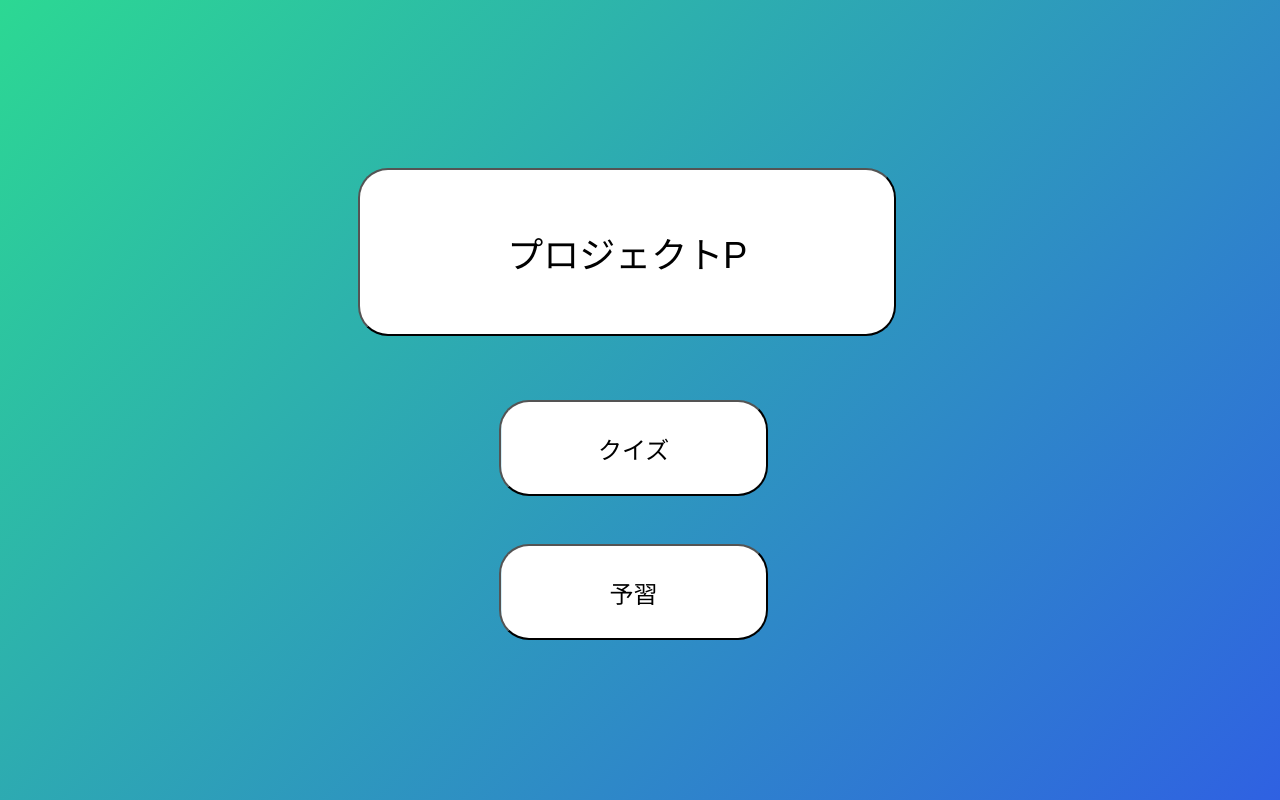
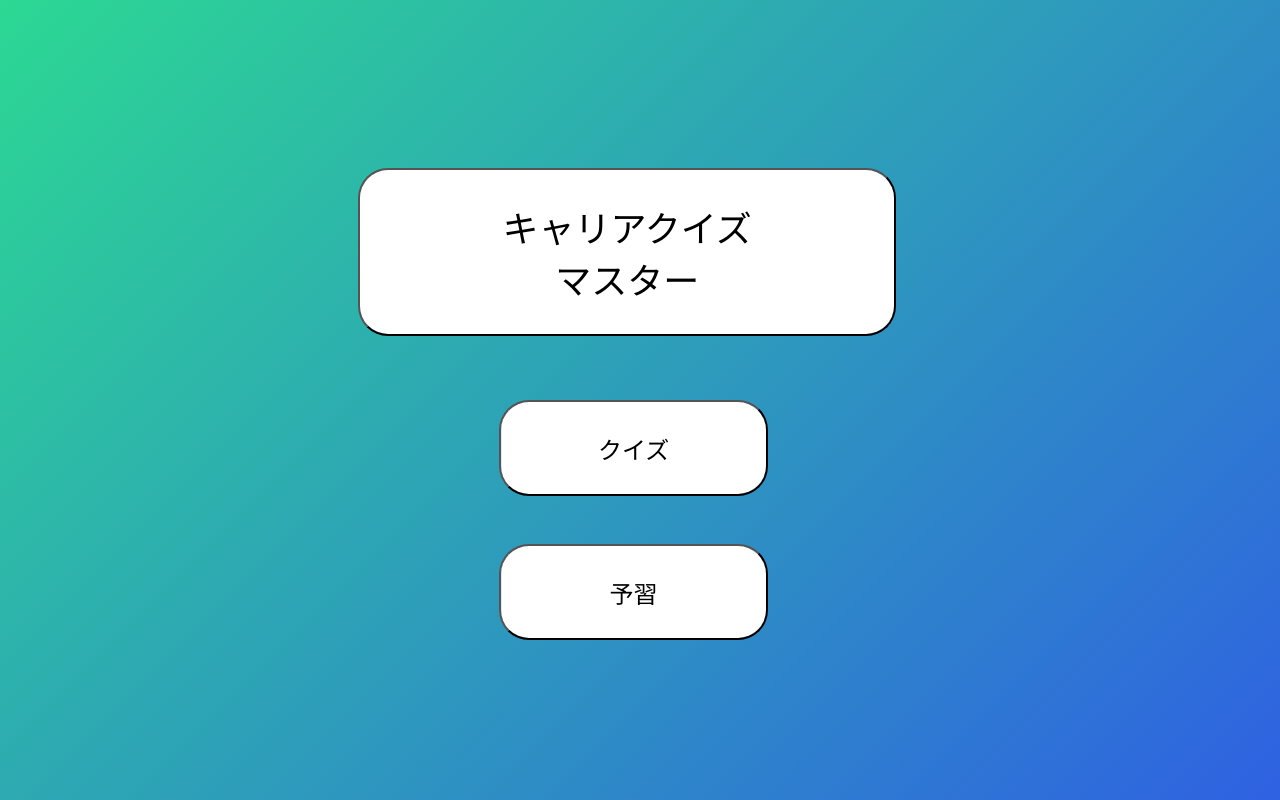
Before and after one commit to kd-masaharu/quiz, a plain HTML site: page index.html in a window 1280 px wide. Drawn offline with Linux system fonts and the light colour scheme; a web font is replaced by a local one.

Commit message:
change_page_title

```diff
--- a/index.html
+++ b/index.html
@@ -10,7 +10,7 @@
 </head>
 
 <body>
-	<button class="title"><p>プロジェクトP</p></button>
+	<button class="title"><p>キャリアクイズマスター</p></button>
 	<a href="genre.html"><button class="startButton"><p>クイズ</p></button></a>
 	<a href="study.html"><button class="studyButton"><p>予習</p></button></a>
 </body>
```
